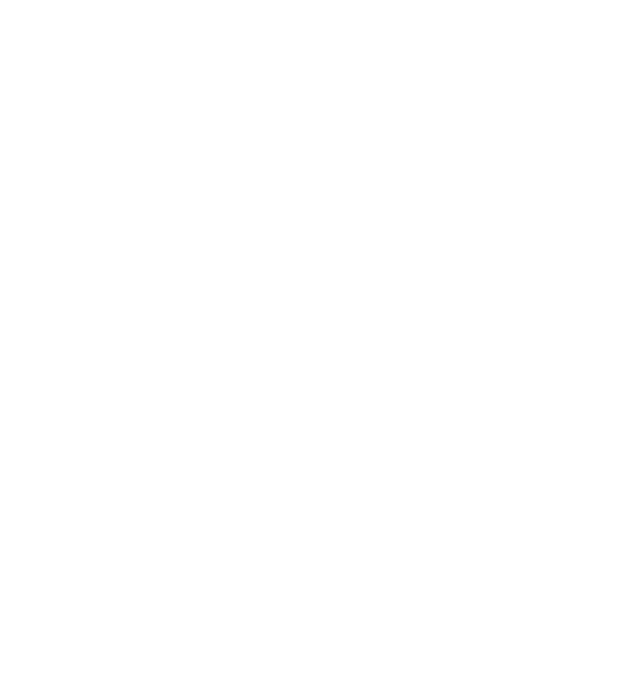
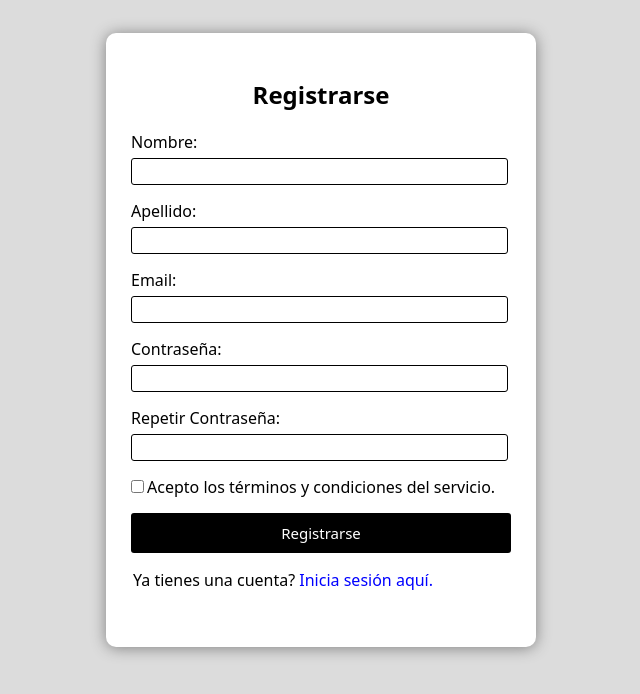
Before and after one commit to francocantarelli/Pagina-de-login, a plain HTML site: page index3.html in a window 1280 px wide. Shown: the whole page, without its empty margins (319-959 px from the left). Drawn offline with Linux system fonts and the light colour scheme.

Commit message:
Creacion Register
Creacion del apartado registro y con css añadido y cambio de nombres de los archivos y cambio en el login de Usuario a Email

```diff
--- a/index3.html
+++ b/index3.html
@@ -4,8 +4,40 @@
     <meta charset="UTF-8">
     <meta name="viewport" content="width=device-width, initial-scale=1.0">
     <title>Regístrate!</title>
+    <link rel="stylesheet" href="style-index3.css">
 </head>
 <body>
-
+    <div class="contenedor-register">
+        <h2 class="letra-h2">Registrarse</h2>
+        <form id="register-form">
+            <div class="texto-input">
+                <label for="nombre">Nombre:</label>
+                <input type="text" id="nombre" required>
+            </div>
+            <div class="texto-input">
+                <label for="apellido">Apellido:</label>
+                <input type="text" id="apellido" required>
+            </div>
+            <div class="texto-input">
+                <label for="mail">Email:</label>
+                <input type="email" id="mail" required>
+            </div>
+            <div class="texto-input">
+                <label for="contraseña">Contraseña:</label>
+                <input type="password" id="contraseña">
+            </div>
+            <div class="texto-input">
+                <label for="repeat-contraseña">Repetir Contraseña:</label>
+                <input type="password" id="repeat-contraseña">
+            </div>
+            <div class="checkbox-terminos">
+                <label><input type="checkbox">Acepto los términos y condiciones del servicio.</label>
+            </div>
+            <button type="submit" class="boton-registrarse">Registrarse</button>
+            <div class="link-login">
+                <p>Ya tienes una cuenta? <a href="index.html">Inicia sesión aquí.</a></p>
+            </div>
+        </form>
+    </div>
 </body>
 </html>
--- /dev/null
+++ b/style-index3.css
@@ -0,0 +1,89 @@
+html{
+    scroll-behavior: smooth;
+}
+
+body{
+    font-family: system-ui, -apple-system, BlinkMacSystemFont, 'Segoe UI', Roboto;
+    background-color: gainsboro;
+    display: flex;
+}
+
+.letra-h2{
+    text-align: center;
+}
+
+.contenedor-register{
+    width: 380px;
+    margin: 25px auto;
+    padding: 25px;
+    background-color: white;
+    border-radius: 10px;
+    box-shadow: 0 1px 15px gray;
+}
+
+.texto-input{
+    margin-bottom: 15px;
+    font-weight: 500
+}
+
+.texto-input label{
+    display: block;
+    margin-bottom: 5px;
+}
+
+.texto-input input{
+    width: 96%;
+    padding: 5px;
+    border: 1px solid black;
+    border-radius: 3px;
+}
+
+.boton-registrarse{
+    display: block;
+    width: 100%;
+    padding: 10px;
+    background-color: rgb(0, 0, 0);
+    color: white;
+    border: none;
+    border-radius: 3px;
+    cursor: pointer;
+    transition: 0.5s;
+    font-weight: 500;
+    font-size: 15px;
+    font-family: system-ui, -apple-system, BlinkMacSystemFont, 'Segoe UI', Roboto, Oxygen, Ubuntu, Cantarell, 'Open Sans', 'Helvetica Neue', sans-serif;
+    text-align: center;
+}
+
+.boton-registrarse:hover{
+    background-color: rgb(54, 54, 145);
+    color: white;
+}
+
+.checkbox-terminos{
+    display: flex;
+    font-weight: 500;
+    margin: 10px 0 15px;
+}
+
+.checkbox-terminos label{
+    accent-color: black;
+    margin-left: -4px;
+}
+
+.link-login{
+    display: flex;
+    font-weight: 500;
+    margin: 0 0 15px;
+    margin-left: 2px;
+}
+
+.link-login a{
+    color: blue;
+    text-decoration: none;
+    transition: 1;
+}
+
+.link-login a:hover{
+    color: black;
+    text-decoration: underline;
+}
```
Also changed, not shown: index.html (+3 -3 lines), style-index.css (renamed from style.css).
